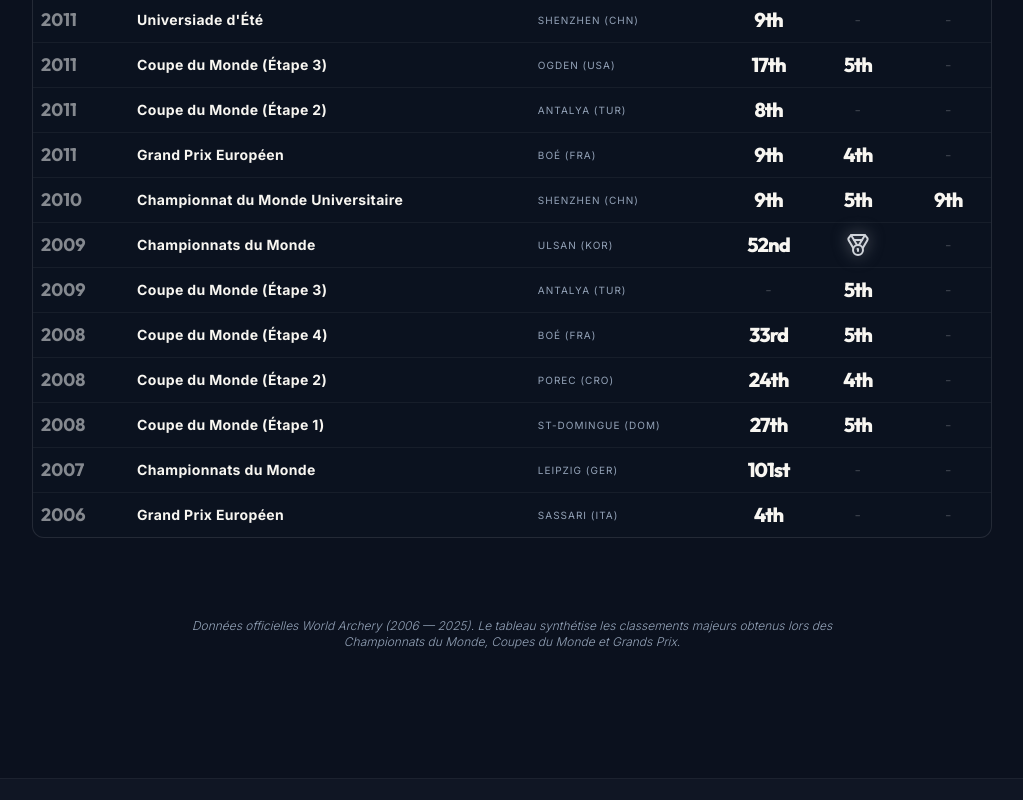
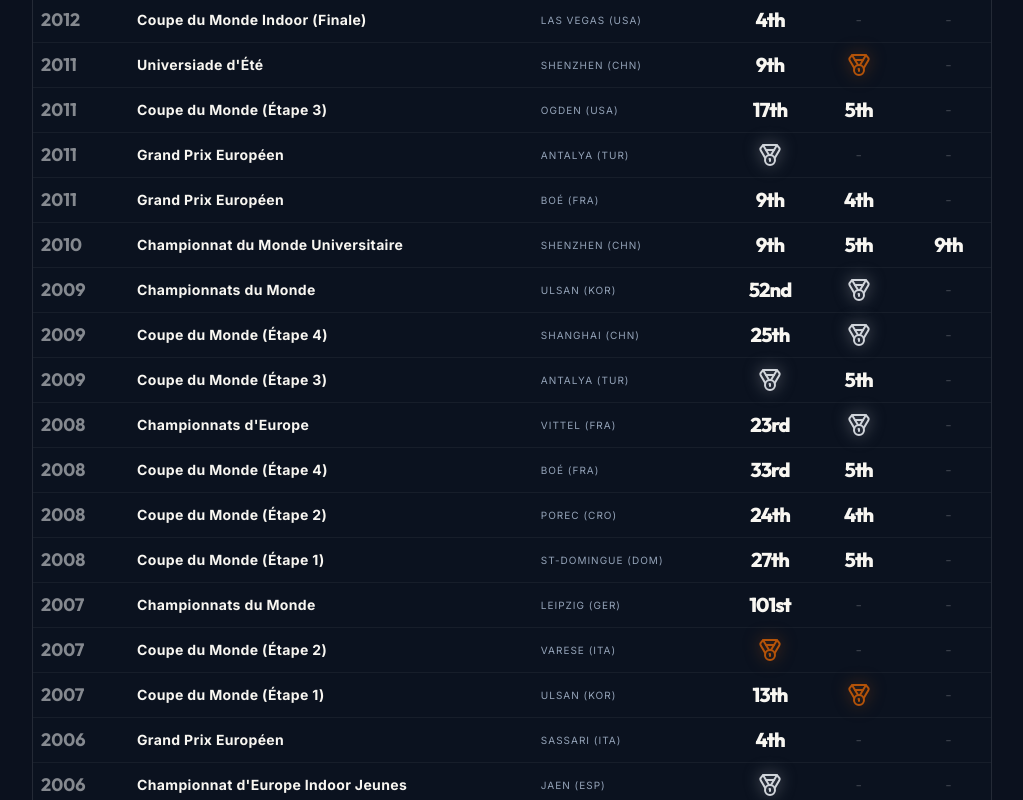
Before and after one commit to nc7hmwtkz4-dot/sg-335882f0-675b-4301-b1b4-dec62524d52d-1777717981, a Next.js app: page /palmares in a window 1280 px wide. Shown: the part 3680-4480 px from the top of the page, without its empty margins (128-1151 px from the left). Built offline with nearby package versions, Linux system fonts and the light colour scheme.

Commit message:
feat(palmarès): add missing international medals to table

```diff
--- a/src/pages/palmares.tsx
+++ b/src/pages/palmares.tsx
@@ -18,22 +18,30 @@ export default function Palmares() {
     { year: "2016", event: "Grand Prix Européen", location: "Sofia (BUL)", ind: "17th", team: "9th", mixed: "5th" },
     { year: "2015", event: "Grand Prix Européen", location: "Marathon (GRE)", ind: "17th", team: "28th", mixed: "8th" },
     { year: "2013", event: "Coupe du Monde (Étape 4)", location: "Wroclaw (POL)", ind: "9th", team: "9th", mixed: "-" },
-    { year: "2013", event: "Grand Prix Européen", location: "Riom (FRA)", ind: "-", team: "-", mixed: "5th" },
+    { year: "2013", event: "Coupe du Monde (Étape 1)", location: "Shanghai (CHN)", ind: "17th", team: "3rd", teamMedal: "bronze", mixed: "-" },
+    { year: "2013", event: "Grand Prix Européen", location: "Riom (FRA)", ind: "2nd", indMedal: "silver", team: "1st", teamMedal: "gold", mixed: "5th" },
     { year: "2012", event: "Championnat du Monde Universitaire", location: "Cordoue (ESP)", ind: "5th", team: "6th", mixed: "6th" },
     { year: "2012", event: "Coupe du Monde (Étape 1)", location: "Shanghai (CHN)", ind: "4th", team: "-", mixed: "-" },
     { year: "2012", event: "Coupe du Monde Indoor (Finale)", location: "Las Vegas (USA)", ind: "4th", team: "-", mixed: "-" },
-    { year: "2011", event: "Universiade d'Été", location: "Shenzhen (CHN)", ind: "9th", team: "-", mixed: "-" },
+    { year: "2011", event: "Universiade d'Été", location: "Shenzhen (CHN)", ind: "9th", team: "3rd", teamMedal: "bronze", mixed: "-" },
     { year: "2011", event: "Coupe du Monde (Étape 3)", location: "Ogden (USA)", ind: "17th", team: "5th", mixed: "-" },
-    { year: "2011", event: "Coupe du Monde (Étape 2)", location: "Antalya (TUR)", ind: "8th", team: "-", mixed: "-" },
+    { year: "2011", event: "Grand Prix Européen", location: "Antalya (TUR)", ind: "2nd", indMedal: "silver", team: "-", mixed: "-" },
     { year: "2011", event: "Grand Prix Européen", location: "Boé (FRA)", ind: "9th", team: "4th", mixed: "-" },
     { year: "2010", event: "Championnat du Monde Universitaire", location: "Shenzhen (CHN)", ind: "9th", team: "5th", mixed: "9th" },
     { year: "2009", event: "Championnats du Monde", location: "Ulsan (KOR)", ind: "52nd", team: "2nd", teamMedal: "silver", mixed: "-" },
-    { year: "2009", event: "Coupe du Monde (Étape 3)", location: "Antalya (TUR)", ind: "-", team: "5th", mixed: "-" },
+    { year: "2009", event: "Coupe du Monde (Étape 4)", location: "Shanghai (CHN)", ind: "25th", team: "2nd", teamMedal: "silver", mixed: "-" },
+    { year: "2009", event: "Coupe du Monde (Étape 3)", location: "Antalya (TUR)", ind: "2nd", indMedal: "silver", team: "5th", mixed: "-" },
+    { year: "2008", event: "Championnats d'Europe", location: "Vittel (FRA)", ind: "23rd", team: "2nd", teamMedal: "silver", mixed: "-" },
     { year: "2008", event: "Coupe du Monde (Étape 4)", location: "Boé (FRA)", ind: "33rd", team: "5th", mixed: "-" },
     { year: "2008", event: "Coupe du Monde (Étape 2)", location: "Porec (CRO)", ind: "24th", team: "4th", mixed: "-" },
     { year: "2008", event: "Coupe du Monde (Étape 1)", location: "St-Domingue (DOM)", ind: "27th", team: "5th", mixed: "-" },
     { year: "2007", event: "Championnats du Monde", location: "Leipzig (GER)", ind: "101st", team: "-", mixed: "-" },
+    { year: "2007", event: "Coupe du Monde (Étape 2)", location: "Varese (ITA)", ind: "3rd", indMedal: "bronze", team: "-", mixed: "-" },
+    { year: "2007", event: "Coupe du Monde (Étape 1)", location: "Ulsan (KOR)", ind: "13th", team: "3rd", teamMedal: "bronze", mixed: "-" },
     { year: "2006", event: "Grand Prix Européen", location: "Sassari (ITA)", ind: "4th", team: "-", mixed: "-" },
+    { year: "2006", event: "Championnat d'Europe Indoor Jeunes", location: "Jaen (ESP)", ind: "2nd", indMedal: "silver", team: "-", mixed: "-" },
+    { year: "2005", event: "Coupe d'Europe Junior", location: "Cles (ITA)", ind: "2nd", indMedal: "silver", team: "-", mixed: "-" },
+    { year: "2005", event: "Championnats d'Europe Jeunes", location: "Silkeborg (DEN)", ind: "-", team: "2nd", teamMedal: "silver", mixed: "-" },
   ];
 
   const renderRank = (rank: string, medal?: "gold" | "silver" | "bronze" | string) => {
```
